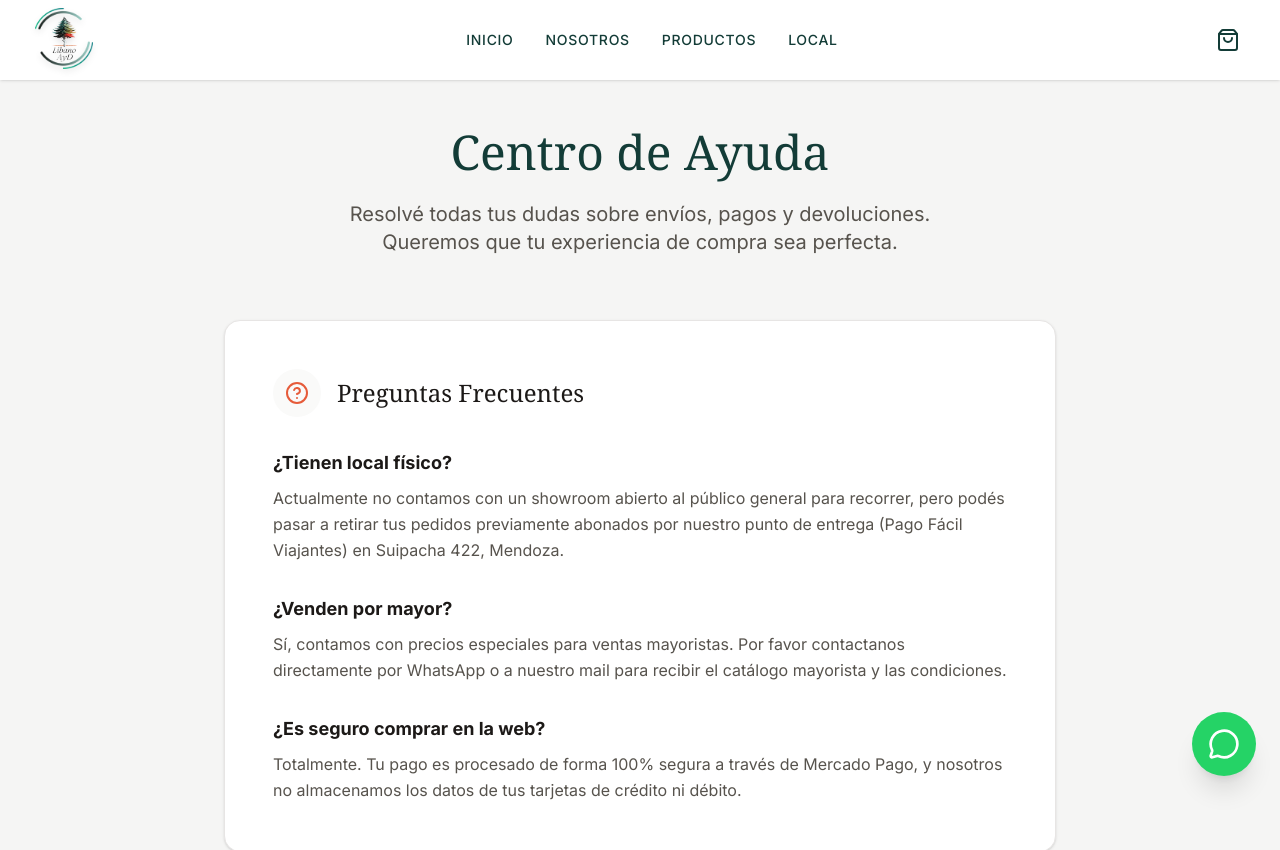
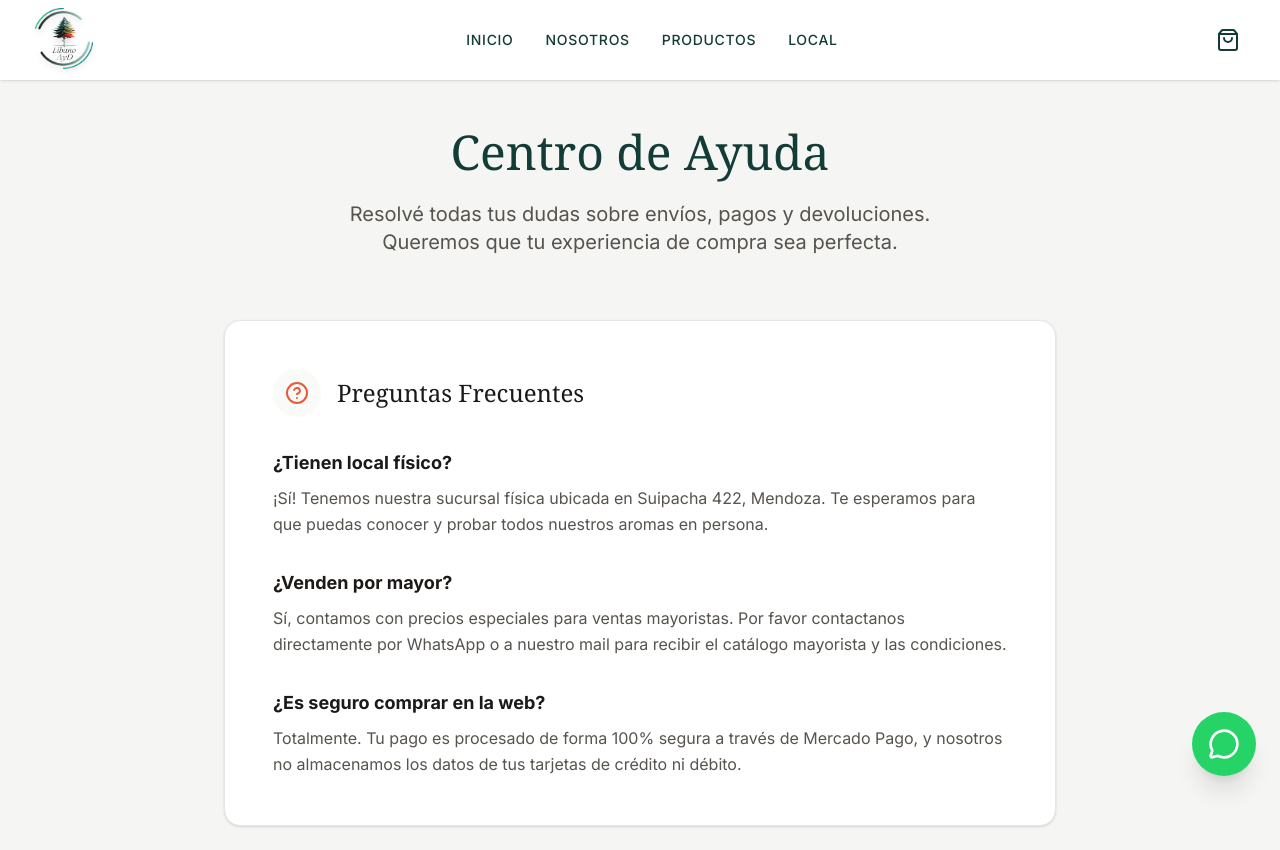
Before and after one commit to libanoayd/Tienda, a Next.js app: page /ayuda in a window 1280 px wide. Shown: the top 850 px of the page. Built offline with nearby package versions, Linux system fonts and the light colour scheme.

Commit message:
fix: corregir texto sobre sucursal fisica en faq

```diff
--- a/src/app/ayuda/page.tsx
+++ b/src/app/ayuda/page.tsx
@@ -29,7 +29,7 @@ export default function AyudaPage() {
               <div>
                 <h3 className="text-lg font-bold text-stone-900 mb-2">¿Tienen local físico?</h3>
                 <p className="text-stone-600 leading-relaxed">
-                  Actualmente no contamos con un showroom abierto al público general para recorrer, pero podés pasar a retirar tus pedidos previamente abonados por nuestro punto de entrega (Pago Fácil Viajantes) en Suipacha 422, Mendoza.
+                  ¡Sí! Tenemos nuestra sucursal física ubicada en Suipacha 422, Mendoza. Te esperamos para que puedas conocer y probar todos nuestros aromas en persona.
                 </p>
               </div>
               <div>
```
